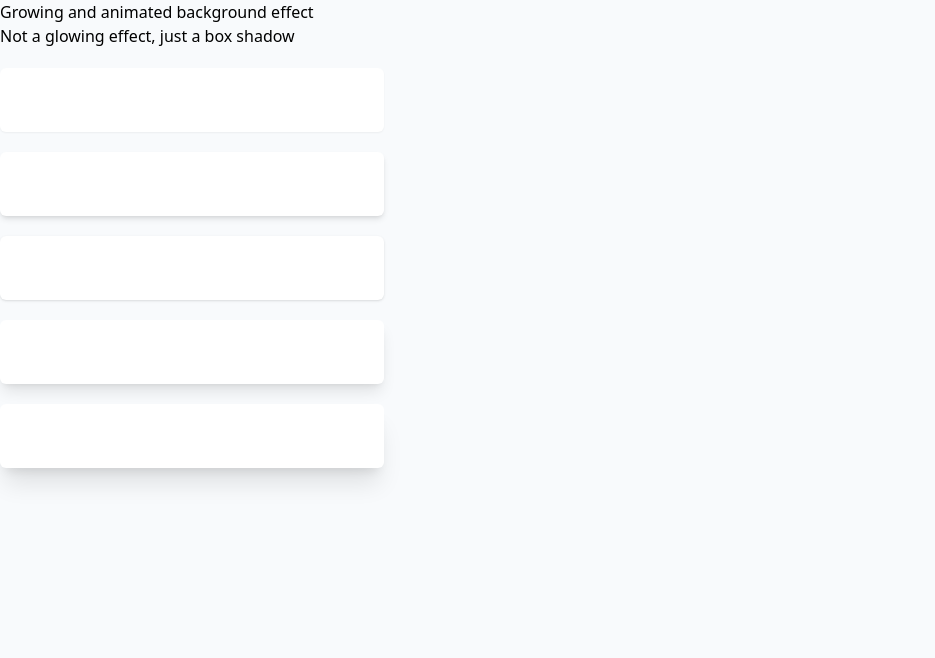
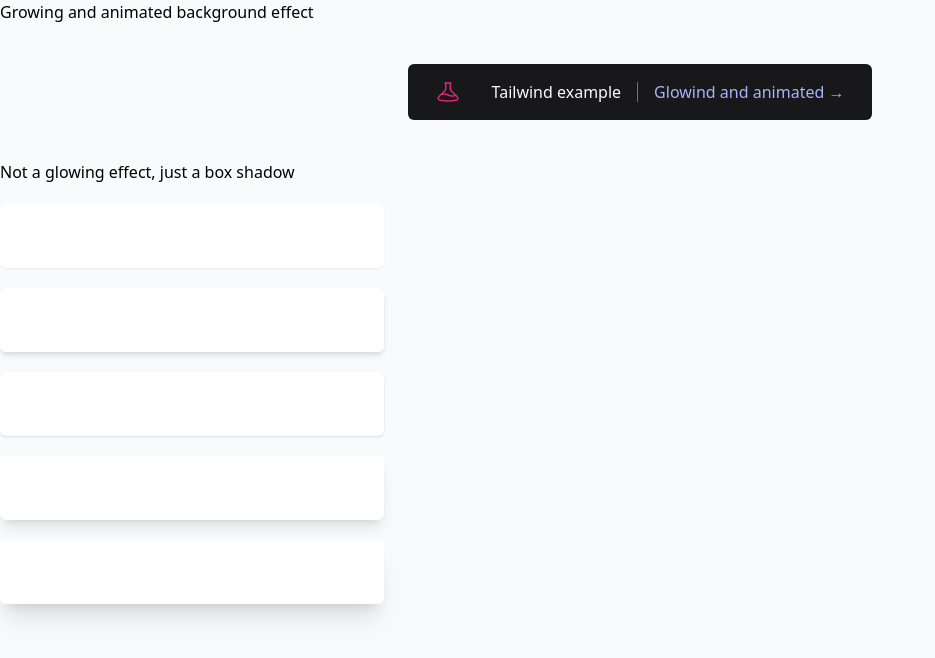
Before and after one commit to assilbekov/glowing-background-effect-with-tailwind, a React (Vite) app: page / in a window 1280 px wide. Shown: the top 658 px of the page, without its empty margins (0-935 px from the left). Built offline with nearby package versions, Linux system fonts and the light colour scheme.

Commit message:
add html

```diff
--- a/src/App.jsx
+++ b/src/App.jsx
@@ -3,14 +3,41 @@ export default function App() {
     <main className="bg-slate-50 w-full h-screen">
       <div>
         <h3>Growing and animated background effect</h3>
+        <div className="flex justify-center items-center p-10">
+          <div>
+            <button className="flex items-center gap-4 bg-zinc-900 px-7 py-4 rounded-md">
+              <span className="flex items-center gap-8 text-slate-50">
+                <svg
+                  xmlns="http://www.w3.org/2000/svg"
+                  fill="none"
+                  viewBox="0 0 24 24"
+                  stroke-width="1.5"
+                  stroke="currentColor"
+                  className="w-6 h-6 text-pink-600 -rotate-4"
+                >
+                  <path
+                    stroke-linecap="round"
+                    stroke-linejoin="round"
+                    d="M9.75 3.104v5.714a2.25 2.25 0 0 1-.659 1.591L5 14.5M9.75 3.104c-.251.023-.501.05-.75.082m.75-.082a24.301 24.301 0 0 1 4.5 0m0 0v5.714c0 .597.237 1.17.659 1.591L19.8 15.3M14.25 3.104c.251.023.501.05.75.082M19.8 15.3l-1.57.393A9.065 9.065 0 0 1 12 15a9.065 9.065 0 0 0-6.23-.693L5 14.5m14.8.8 1.402 1.402c1.232 1.232.65 3.318-1.067 3.611A48.309 48.309 0 0 1 12 21c-2.773 0-5.491-.235-8.135-.687-1.718-.293-2.3-2.379-1.067-3.61L5 14.5"
+                  />
+                </svg>
+                Tailwind example
+              </span>
+              <span className="h-5 w-[1px] bg-slate-500" />
+              <span className="text-indigo-300">
+                Glowind and animated &rarr;
+              </span>
+            </button>
+          </div>
+        </div>
       </div>
       <div>
         <h3>Not a glowing effect, just a box shadow</h3>
-        <div className="bg-white mt-5 w-96 h-16 rounded-md shadow-sm"></div>
-        <div className="bg-white mt-5 w-96 h-16 rounded-md shadow-md"></div>
-        <div className="bg-white mt-5 w-96 h-16 rounded-md shadow"></div>
-        <div className="bg-white mt-5 w-96 h-16 rounded-md shadow-lg"></div>
-        <div className="bg-white mt-5 w-96 h-16 rounded-md shadow-xl"></div>
+        <div className="bg-white mt-5 w-96 h-16 rounded-md shadow-sm" />
+        <div className="bg-white mt-5 w-96 h-16 rounded-md shadow-md" />
+        <div className="bg-white mt-5 w-96 h-16 rounded-md shadow" />
+        <div className="bg-white mt-5 w-96 h-16 rounded-md shadow-lg" />
+        <div className="bg-white mt-5 w-96 h-16 rounded-md shadow-xl" />
       </div>
     </main>
   );
```
